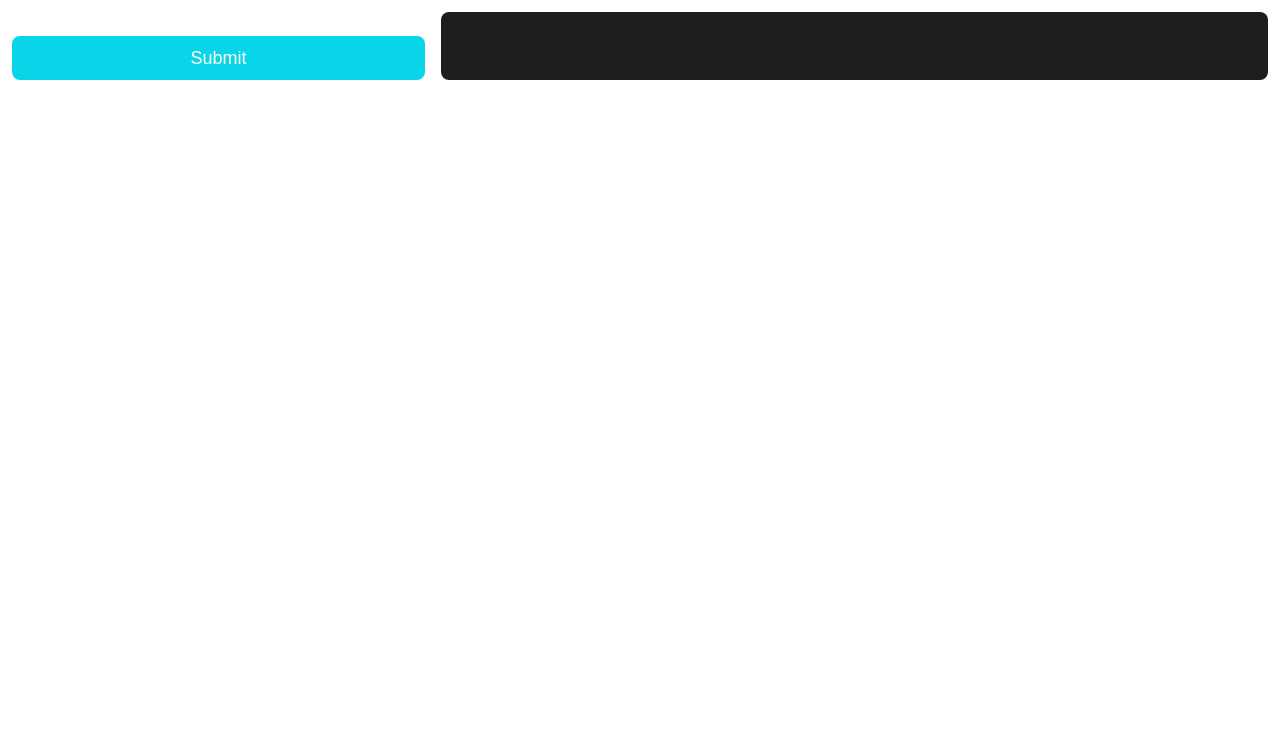
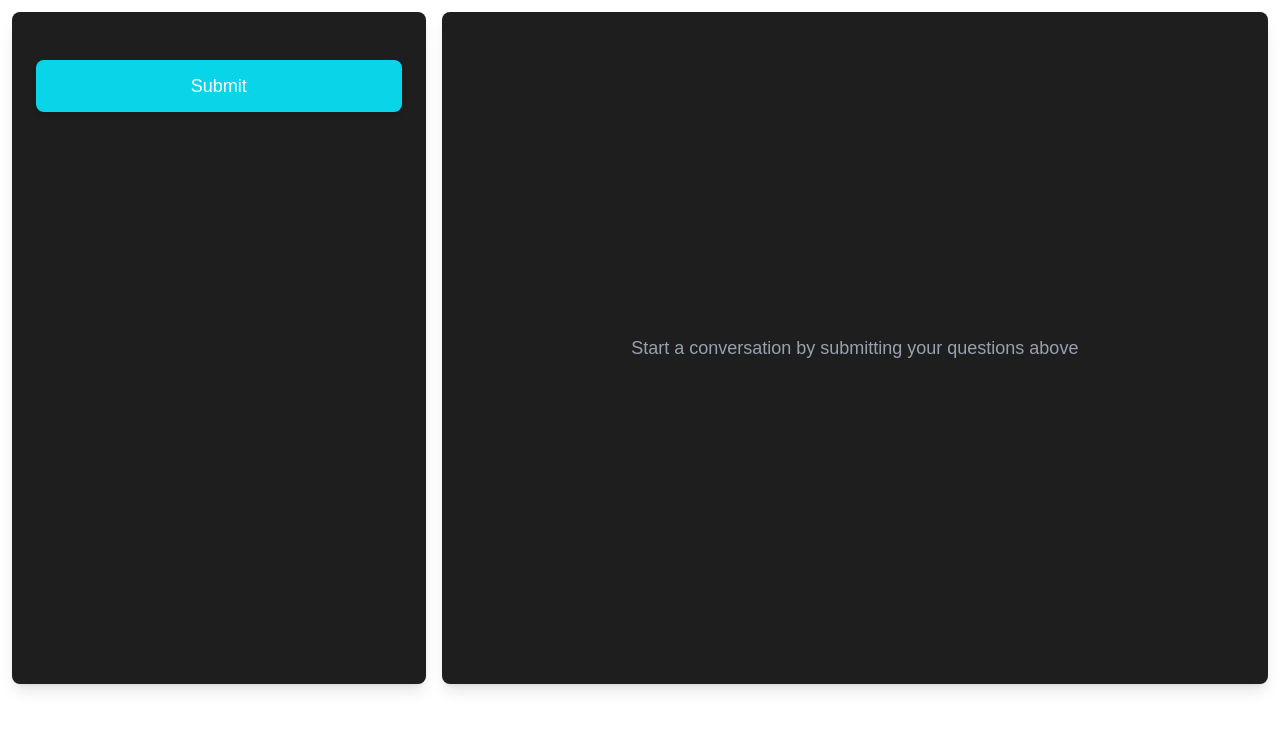
Before and after one commit to HamzaReza/superbot, a Next.js app: page /chat/1/1 in a window 1280 px wide. Shown: the top 730 px of the page. Built offline with nearby package versions, Linux system fonts and the light colour scheme.

Commit message:
chat screen

```diff
--- a/src/app/chat/[categoryId]/[contentId]/Chatbot.tsx
+++ b/src/app/chat/[categoryId]/[contentId]/Chatbot.tsx
@@ -2,6 +2,7 @@
 
 import { allData } from "@/app/data";
 import { SubContent } from "@/app/types";
+import { Message } from "@/app/types/chat";
 import { useEffect, useState } from "react";
 
 export default function Chatbot({
@@ -10,7 +11,7 @@ export default function Chatbot({
   params: { categoryId: string; contentId: string };
 }) {
   const [content, setContent] = useState<SubContent | null>(null);
-  console.log("🚀 ~ content:", content);
+  const [messages, setMessages] = useState<Message[]>([]);
 
   useEffect(() => {
     try {
@@ -35,12 +36,19 @@ export default function Chatbot({
     }
   }, [params.categoryId, params.contentId]);
 
+  const handleSubmit = (e: React.FormEvent) => {
+    e.preventDefault();
+  };
+
   return (
-    <form className="flex flex-row m-3 gap-4">
-      <div className="w-1/3">
+    <form
+      onSubmit={handleSubmit}
+      className="flex flex-col lg:flex-row m-3 gap-4 min-h-screen"
+    >
+      <div className="w-full lg:w-1/3 flex flex-col h-[calc(100vh-8rem)] bg-[#1E1E1E] rounded-lg p-6 shadow-lg">
         <div className="flex items-center gap-4">
           {content?.icon && (
-            <div className="bg-[#2A2A2A] p-3 rounded-lg">
+            <div className="bg-[#2A2A2A] p-3 rounded-lg shadow-md">
               <content.icon className="w-8 h-8 text-[var(--primary-cyan)]" />
             </div>
           )}
@@ -56,16 +64,16 @@ export default function Chatbot({
           </div>
         </div>
         {content?.questions && content.questions.length > 0 && (
-          <div className="mt-6 space-y-4">
+          <div className="mt-6 space-y-4 overflow-y-auto flex-grow pr-4">
             {content.questions.map((question, index) => (
-              <div key={index} className="space-y-1">
-                <p className="text-white text-sm font-medium">
+              <div key={index} className="space-y-2">
+                <p className="text-white text-sm font-bold">
                   {question.que}{" "}
                   {question.required && <span className="text-red-500">*</span>}
                 </p>
                 <textarea
                   required={question.required}
-                  className="w-full p-3 rounded-lg bg-[#2A2A2A] text-white text-sm focus:outline-none focus:ring-2 focus:ring-[var(--primary-cyan)] resize-y"
+                  className="w-full p-3 rounded-lg bg-[#2A2A2A] text-white text-sm focus:outline-none focus:ring-2 focus:ring-[var(--primary-cyan)] resize-y min-h-[100px] shadow-inner"
                   placeholder={`Answer for ${question.placeholder}`}
                 />
               </div>
@@ -75,13 +83,42 @@ export default function Chatbot({
         <div className="mt-6">
           <button
             type="submit"
-            className="w-full bg-[var(--primary-cyan)] text-white px-6 py-2 rounded-lg hover:bg-opacity-90 transition-colors"
+            className="w-full bg-[var(--primary-cyan)] text-white px-6 py-3 rounded-lg hover:bg-opacity-90 font-medium shadow-md hover:shadow-lg transform hover:-translate-y-0.5 transition-all duration-200"
           >
             Submit
           </button>
         </div>
       </div>
-      <div className="w-2/3 flex bg-[#1E1E1E] rounded-lg p-4 text-sm"></div>
+      <div className="w-full lg:w-2/3 flex flex-col bg-[#1E1E1E] rounded-lg p-6 shadow-lg h-[calc(100vh-8rem)]">
+        {messages.length === 0 ? (
+          <div className="flex-1 flex items-center justify-center">
+            <p className="text-gray-400 text-center">
+              Start a conversation by submitting your questions above
+            </p>
+          </div>
+        ) : (
+          <div className="flex-grow overflow-y-auto space-y-4 pr-4">
+            {messages.map((message, index) => (
+              <div
+                key={`${message.isUser ? "user" : "bot"}-${index}`}
+                className={`flex ${
+                  message.isUser ? "justify-end" : "justify-start"
+                }`}
+              >
+                <div
+                  className={`max-w-[80%] p-4 rounded-lg shadow-md ${
+                    message.isUser
+                      ? "bg-[var(--primary-cyan)] text-white"
+                      : "bg-[#2A2A2A] text-white"
+                  }`}
+                >
+                  {message.text}
+                </div>
+              </div>
+            ))}
+          </div>
+        )}
+      </div>
     </form>
   );
 }
--- a/src/app/types/chat.ts
+++ b/src/app/types/chat.ts
@@ -4,3 +4,8 @@ export interface ChatPageProps {
     contentId: number;
   };
 }
+
+export interface Message {
+  text: string;
+  isUser: boolean;
+}
```
